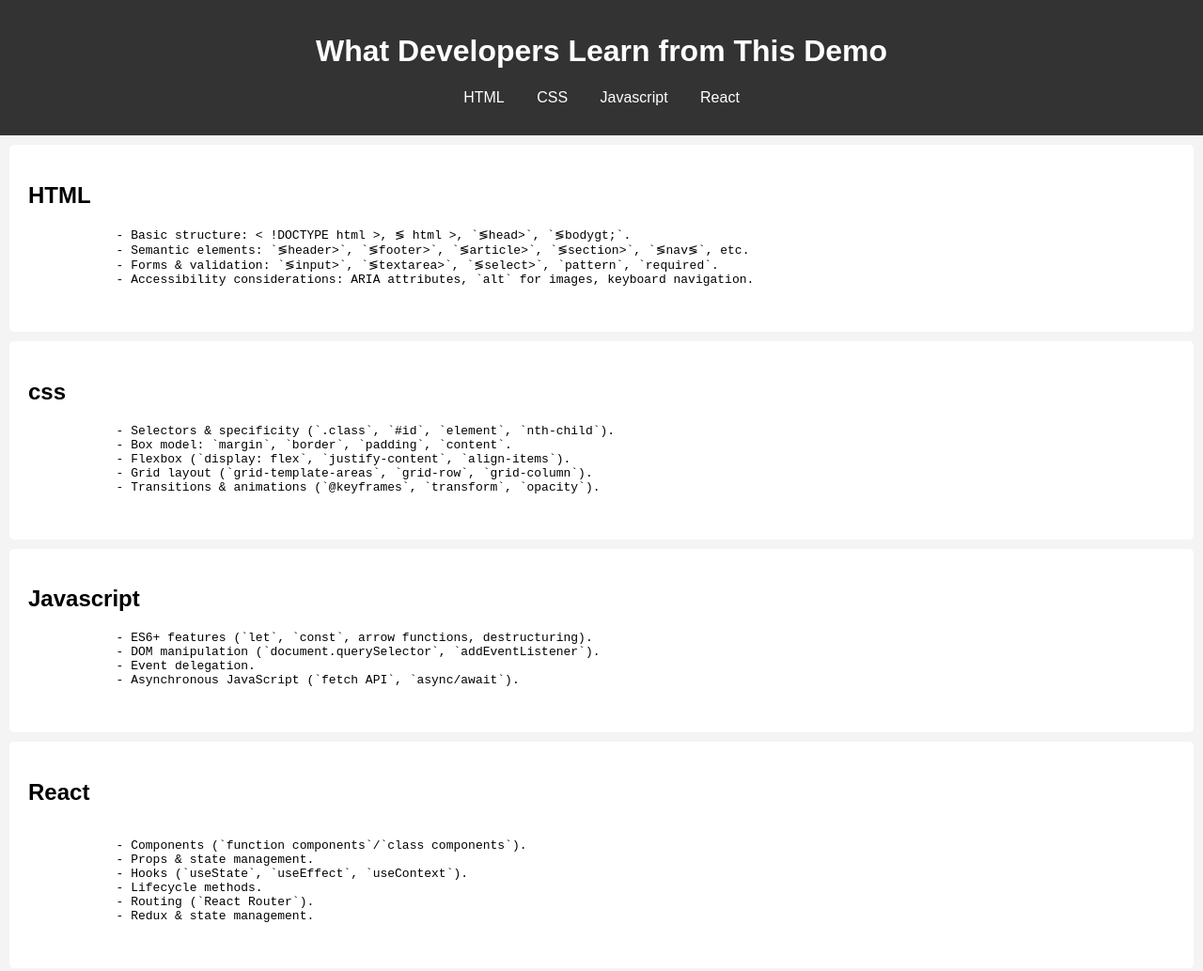
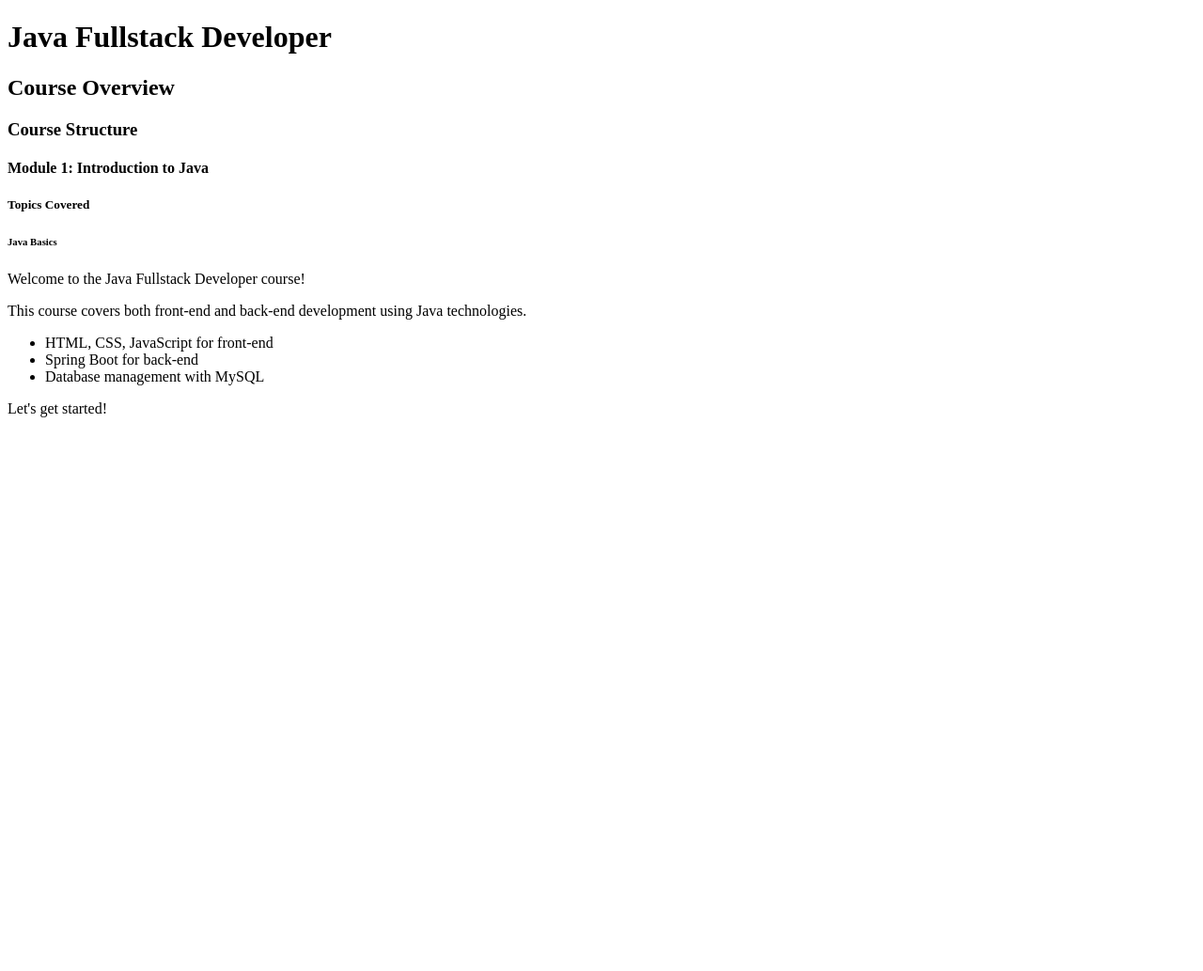
Before and after one commit to Nagendra-FSE/Java-Fullstack-Dev-J2, a plain HTML site: page class1/index.html in a window 1280 px wide. Shown: the top 1033 px of the page at 94% size. After the commit the page ends 800 px from the top, so only its background shows below. Drawn offline with Linux system fonts and the light colour scheme.

Commit message:
class 1 notes

```diff
--- a/class1/app.js
+++ /dev/null
@@ -1,12 +0,0 @@
-document.addEventListener("DOMContentLoaded", function () {
-    const sections = document.querySelectorAll("section");
-
-    sections.forEach(section => {
-        section.addEventListener("mouseover", () => {
-            section.style.backgroundColor = "#ddd";
-        });
-        section.addEventListener("mouseout", () => {
-            section.style.backgroundColor = "white";
-        });
-    });
-});
--- a/class1/index.html
+++ b/class1/index.html
@@ -3,64 +3,22 @@
 <head>
     <meta charset="UTF-8">
     <meta name="viewport" content="width=device-width, initial-scale=1.0">
-    <title>My Portfolio</title>
-    <link rel="stylesheet" href="style.css">
+    <title>Java Fullstack Developer</title>
 </head>
 <body>
-    <header>
-        <h1>What Developers Learn from This Demo</h1>
-        <nav>
-            <ul>
-                <li><a href="#html">HTML</a></li>
-                <li><a href="#css">CSS</a></li>
-                <li><a href="#javascript">Javascript</a></li>
-                <li><a href="#react">React</a></li>
-            </ul>
-        </nav>
-    </header>
-    <section id="html">
-        <h2>HTML</h2>
-        <pre>
-            - Basic structure: < !DOCTYPE html &gt;, &lg; html &gt;, `&lg;head&gt;`, `&lg;bodygt;`.
-            - Semantic elements: `&lg;header&gt;`, `&lg;footer>`, `&lg;article>`, `&lg;section&gt;`, `&lg;nav&lg;`, etc.
-            - Forms & validation: `&lg;input&gt;`, `&lg;textarea&gt;`, `&lg;select&gt;`, `pattern`, `required`.
-            - Accessibility considerations: ARIA attributes, `alt` for images, keyboard navigation.
-        </pre>
-    </section>
-    <section id="css">
-        <h2>css</h2>
-        <pre>
-            - Selectors & specificity (`.class`, `#id`, `element`, `nth-child`).
-            - Box model: `margin`, `border`, `padding`, `content`.
-            - Flexbox (`display: flex`, `justify-content`, `align-items`).
-            - Grid layout (`grid-template-areas`, `grid-row`, `grid-column`).
-            - Transitions & animations (`@keyframes`, `transform`, `opacity`).
-        </pre>
-    </section>
-    <section id="javascript">
-        <h2>Javascript</h2>
-        <pre>
-            - ES6+ features (`let`, `const`, arrow functions, destructuring).
-            - DOM manipulation (`document.querySelector`, `addEventListener`).
-            - Event delegation.
-            - Asynchronous JavaScript (`fetch API`, `async/await`).
-        </pre>
-    </section>
-    <section id="react">
-        <h2>React</h2>
-        <pre>
-            - Components (`function components`/`class components`).
-            - Props & state management.
-            - Hooks (`useState`, `useEffect`, `useContext`).
-            - Lifecycle methods.
-            - Routing (`React Router`).
-            - Redux & state management.
-        </pre>
-    </section>
-    <section id="contact">
-        <h2>Contact</h2>
-        <p>Reach out to me!</p>
-    </section>
-    <script src="app.js"></script>
+    <h1>Java Fullstack Developer</h1>
+     <h2>Course Overview</h2>
+     <h3>Course Structure</h3>
+     <h4>Module 1: Introduction to Java</h4>
+     <h5>Topics Covered</h5>
+     <h6>Java Basics</h6>
+    <p>Welcome to the Java Fullstack Developer course!</p>
+    <p>This course covers both front-end and back-end development using Java technologies.</p>
+    <ul>
+        <li>HTML, CSS, JavaScript for front-end</li>
+        <li>Spring Boot for back-end</li>
+        <li>Database management with MySQL</li>
+    </ul>
+    <p>Let's get started!</p>
 </body>
 </html>
--- a/class1/style.css
+++ /dev/null
@@ -1,43 +0,0 @@
-body {
-    font-family: Arial, sans-serif;
-    margin: 0;
-    padding: 0;
-    background-color: #f4f4f4;
-}
-
-header {
-    background-color: #333;
-    color: white;
-    padding: 15px;
-    text-align: center;
-}
-
-nav ul {
-    list-style: none;
-    padding: 0;
-}
-
-nav ul li {
-    display: inline;
-    margin: 0 15px;
-}
-
-nav ul li a {
-    color: white;
-    text-decoration: none;
-}
-
-section {
-    padding: 20px;
-    margin: 10px;
-    background: white;
-    border-radius: 5px;
-}
-
-
-@media (max-width: 600px) {
-    nav ul {
-        display: block;
-        text-align: center;
-    }
-}
--- a/demo/style.css
+++ /dev/null
@@ -1,43 +0,0 @@
-body {
-    font-family: Arial, sans-serif;
-    margin: 0;
-    padding: 0;
-    background-color: #f4f4f4;
-}
-
-header {
-    background-color: #333;
-    color: white;
-    padding: 15px;
-    text-align: center;
-}
-
-nav ul {
-    list-style: none;
-    padding: 0;
-}
-
-nav ul li {
-    display: inline;
-    margin: 0 15px;
-}
-
-nav ul li a {
-    color: white;
-    text-decoration: none;
-}
-
-section {
-    padding: 20px;
-    margin: 10px;
-    background: white;
-    border-radius: 5px;
-}
-
-
-@media (max-width: 600px) {
-    nav ul {
-        display: block;
-        text-align: center;
-    }
-}
```
Also changed, not shown: demo/app.js (deleted, +0 -12 lines), demo/index.html (deleted, +0 -66 lines), class1/notes.txt, demo/notes.txt (deleted).
